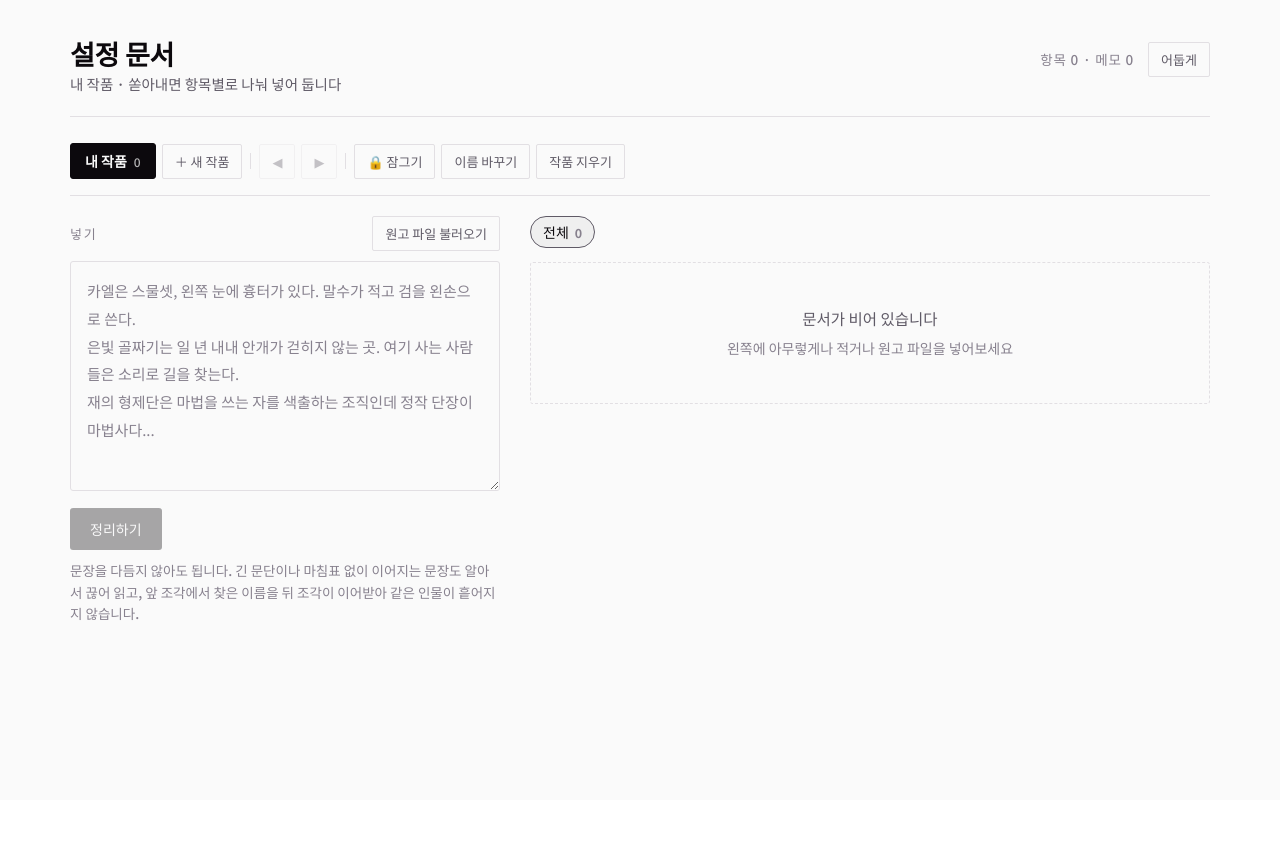
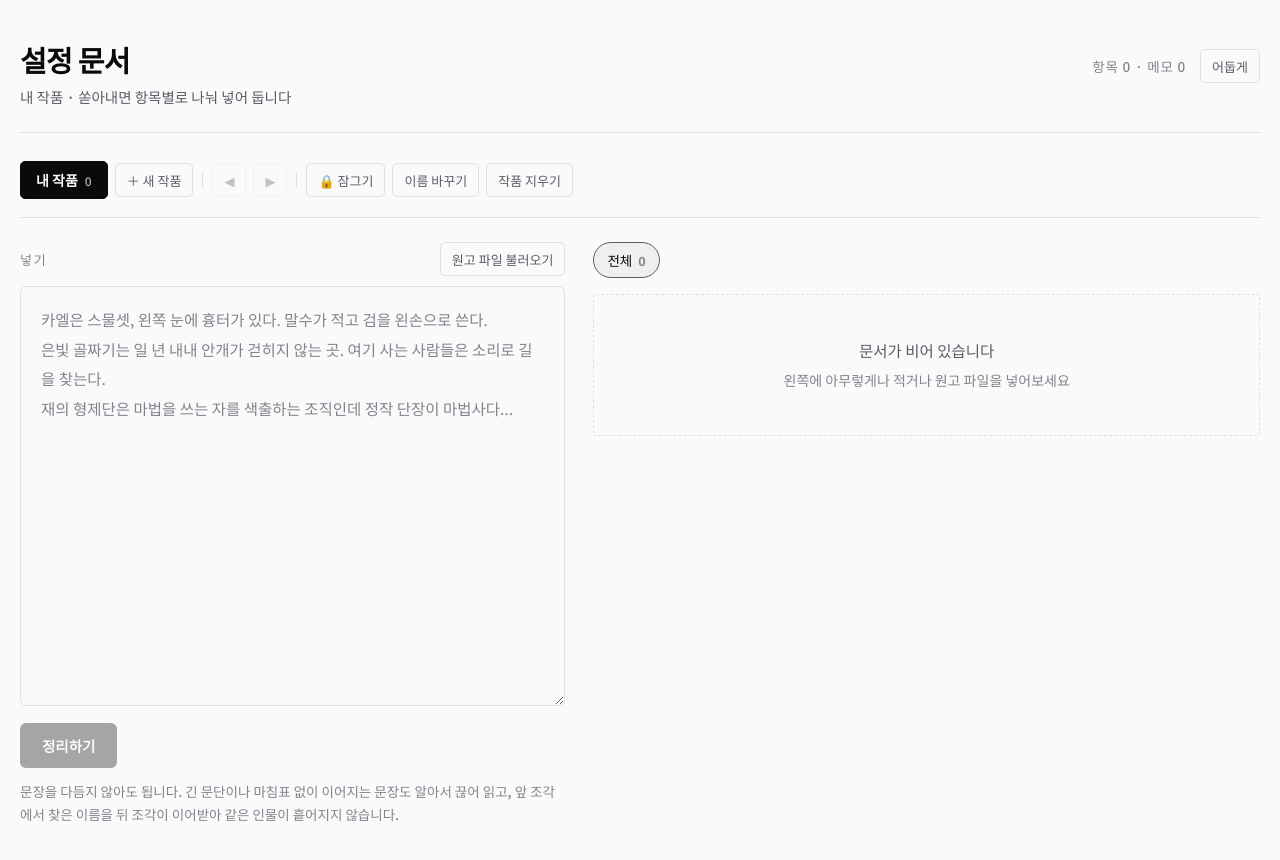
Before and after one commit to krockdove/settingdoc, a React (Vite) app: page / in a window 1280 px wide. Shown: the top 860 px of the page. Before the commit the page ends 800 px from the top, so only its background shows below. Built offline with nearby package versions, Linux system fonts and the light colour scheme.

Commit message:
Improve SettingDoc layout and readability

```diff
--- a/src/SettingDoc.jsx
+++ b/src/SettingDoc.jsx
@@ -408,6 +408,255 @@ const CSS = `
   .sd-ccat{display:none;}
   .sd-tools{padding:8px;}
   .sd-toast{flex-wrap:wrap;gap:8px;}
+}
+/* =========================================================
+   SettingDoc UI refinement
+   - 원문 입력 : 설정 메모 = 45 : 55
+   - 읽기 편한 글자 크기와 여백
+   - 카드 밀도 조절
+   ========================================================= */
+
+/* 전체 작업 영역 */
+.sd-grid {
+  grid-template-columns: minmax(0, 0.9fr) minmax(0, 1.1fr);
+  gap: 28px;
+  align-items: start;
+}
+
+/* 데스크톱에서 작업 공간을 조금 더 넓게 */
+.sd-wrap {
+  max-width: 1280px;
+}
+
+/* 원문 입력 영역 */
+.sd-ta {
+  min-height: 420px;
+  padding: 18px 20px;
+  font-size: 15.5px;
+  line-height: 1.9;
+  border-radius: 6px;
+}
+
+.sd-ta:focus {
+  border-color: var(--focus);
+  box-shadow: 0 0 0 3px rgba(46, 138, 166, 0.08);
+}
+
+/* 입력 영역 주변의 설명 */
+.sd-hint {
+  font-size: 13.5px;
+  line-height: 1.7;
+  margin-top: 12px;
+}
+
+/* AI 정리 버튼 */
+.sd-btn {
+  border-radius: 6px;
+  padding: 12px 22px;
+  font-size: 14.5px;
+  font-weight: 600;
+}
+
+.sd-btn.ghost {
+  border-radius: 6px;
+}
+
+/* 오른쪽 필터 영역 */
+.sd-filters {
+  gap: 7px;
+  margin-bottom: 16px;
+}
+
+.sd-chip {
+  padding: 7px 13px;
+  font-size: 13.5px;
+}
+
+/* 검색창 */
+.sd-search {
+  height: 34px;
+  padding: 6px 14px;
+  font-size: 13.5px;
+}
+
+/* 설정 메모 카드 */
+.sd-card {
+  padding: 16px 18px;
+  margin-bottom: 12px;
+  border-left-width: 4px;
+  border-radius: 6px;
+  transition:
+    background .15s ease,
+    border-color .15s ease,
+    transform .12s ease;
+}
+
+.sd-card:hover {
+  background: var(--wash);
+  transform: translateY(-1px);
+}
+
+.sd-ctop {
+  gap: 10px;
+  margin-bottom: 4px;
+}
+
+.sd-cname {
+  font-size: 17px;
+  font-weight: 700;
+  line-height: 1.45;
+}
+
+.sd-ccat {
+  font-size: 12.5px;
+}
+
+.sd-enum {
+  font-size: 12.5px;
+}
+
+.sd-preview {
+  margin-top: 7px;
+  font-size: 14.5px;
+  line-height: 1.8;
+  color: var(--body);
+}
+
+/* 실제 상세 메모 화면 */
+.sd-entry {
+  margin-bottom: 12px;
+  border-radius: 6px;
+}
+
+.sd-ehead {
+  padding: 14px 16px;
+}
+
+.sd-ename {
+  font-size: 17px;
+  line-height: 1.5;
+}
+
+.sd-body {
+  padding: 7px 16px 14px;
+}
+
+.sd-note {
+  padding: 10px 0;
+}
+
+.sd-ntext {
+  font-size: 15px;
+  line-height: 1.85;
+}
+
+/* 작품 탭 */
+.sd-works {
+  gap: 7px;
+  padding-bottom: 18px;
+  margin-bottom: 24px;
+}
+
+.sd-wtab {
+  padding: 8px 15px;
+  border-radius: 5px;
+}
+
+/* 상단 헤더 */
+.sd-head {
+  padding: 38px 0 24px;
+  margin-bottom: 28px;
+}
+
+.sd-title {
+  font-size: 29px;
+  letter-spacing: -0.025em;
+}
+
+.sd-sub {
+  margin-top: 5px;
+  font-size: 14.5px;
+  line-height: 1.6;
+}
+
+/* 버튼들의 터치 영역 */
+.sd-mini {
+  min-height: 34px;
+  padding: 6px 11px;
+  border-radius: 5px;
+}
+
+/* 파일 영역 */
+.sd-file {
+  border-radius: 6px;
+}
+
+/* 진행 상태 */
+.sd-bar {
+  height: 3px;
+  margin: 16px 0 9px;
+}
+
+/* ---------------------------------------------------------
+   태블릿
+   --------------------------------------------------------- */
+@media (max-width: 1000px) and (min-width: 721px) {
+  .sd-wrap {
+    padding: 0 24px;
+  }
+
+  .sd-grid {
+    grid-template-columns: minmax(0, 0.9fr) minmax(0, 1.1fr);
+    gap: 22px;
+  }
+
+  .sd-ta {
+    min-height: 360px;
+  }
+}
+
+/* ---------------------------------------------------------
+   모바일
+   --------------------------------------------------------- */
+@media (max-width: 720px) {
+  .sd-wrap {
+    padding: 0 14px;
+  }
+
+  .sd-grid {
+    grid-template-columns: 1fr;
+    gap: 28px;
+  }
+
+  .sd-ta {
+    min-height: 260px;
+    padding: 16px;
+    font-size: 15px;
+  }
+
+  .sd-card {
+    padding: 14px 15px;
+  }
+
+  .sd-cname {
+    font-size: 16px;
+  }
+
+  .sd-preview {
+    font-size: 14px;
+    line-height: 1.75;
+  }
+
+  .sd-filters {
+    margin-bottom: 14px;
+  }
+}
+
+/* ---------------------------------------------------------
+   다크 모드에서 포커스 강조
+   --------------------------------------------------------- */
+.sd-root[data-theme="dark"] .sd-ta:focus {
+  box-shadow: 0 0 0 3px rgba(94, 154, 168, 0.12);
 }
 `;
 
```
